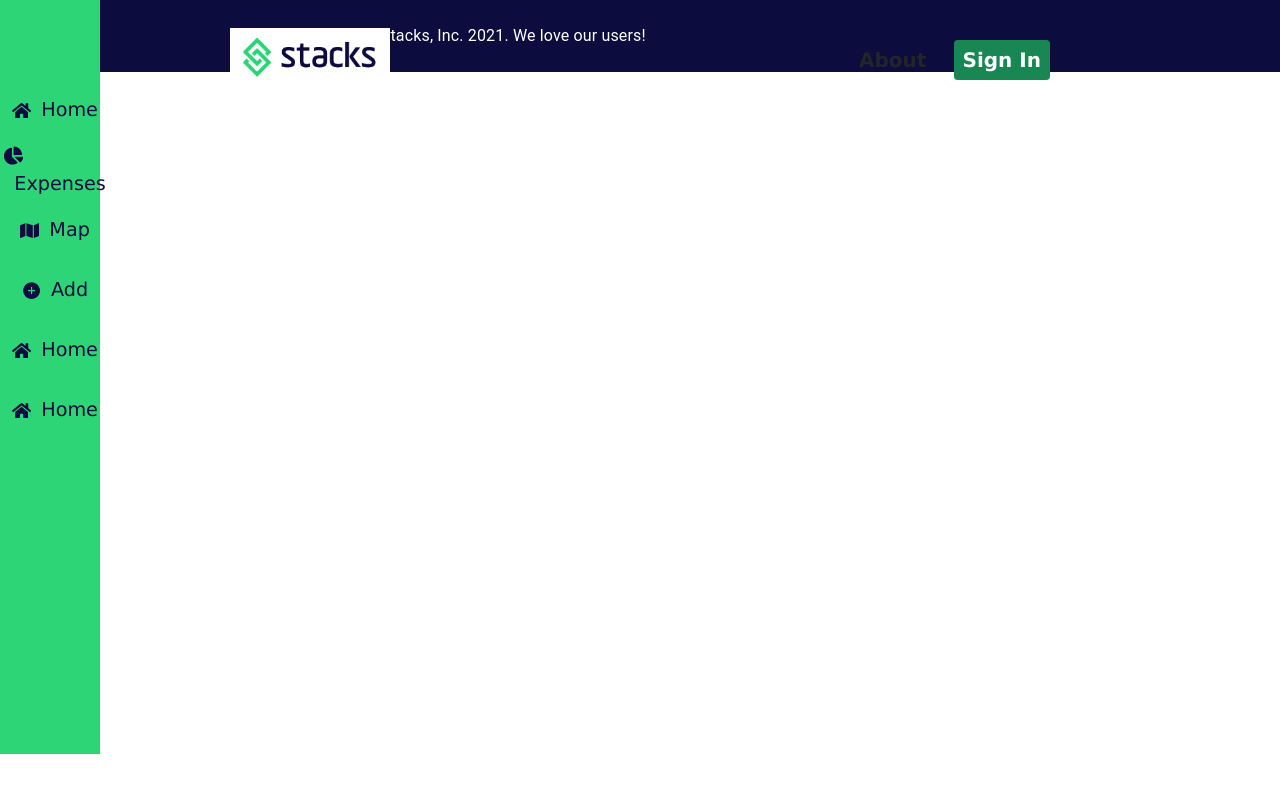
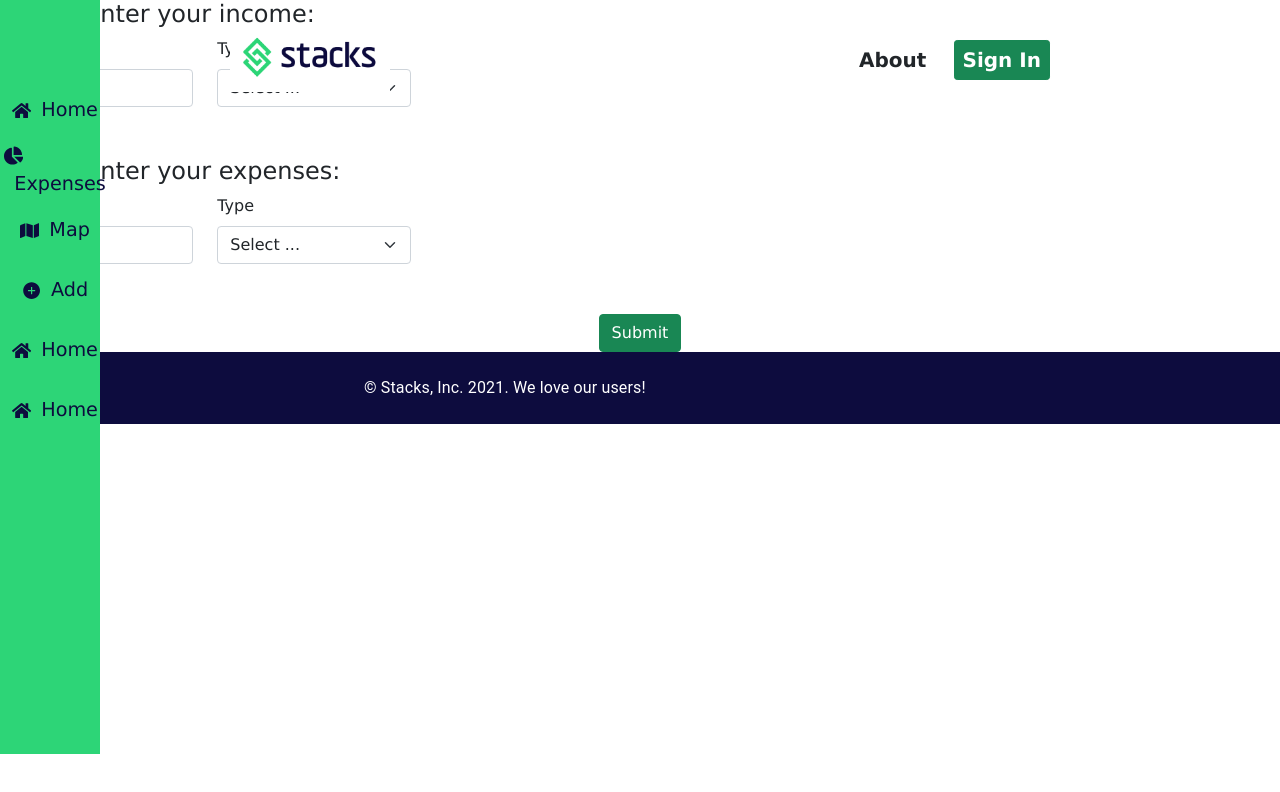
Before and after one commit to KanishDabreo/Stacks, a React (Create React App) app in the folder frontend/: page /Expenses in a window 1280 px wide. Shown: the top 792 px of the page. Built offline with nearby package versions, Linux system fonts and the light colour scheme; the HTML template or start-up script is replaced by a standard one.

Commit message:
expense route updated

```diff
--- a/frontend/src/App.js
+++ b/frontend/src/App.js
@@ -5,7 +5,7 @@ import Dashboard from './components/Dashboard';
 import Register from './components/Register';
 import Login from './components/Login';
 import Navbar from './components/Navbar';
-import AddExpenses from './components/AddExpenses';
+import Expenses from './components/Expenses';
 import About from './components/About';
 import Sidebar from './components/Sidebar';
 import Footer from './components/Footer';
@@ -19,7 +19,7 @@ function App() {
         <Route path="/dashboard" element={<Dashboard />} />
         <Route path="/register" element={<Register />} />
         <Route path="/login" element={<Login />} />
-        <Route path="/addexpenses" element={<AddExpenses />} />
+        <Route path="/Expenses" element={<Expenses />} />
         <Route path="/about" element={<About />} />
         <Route path="/profile" element={<Profile />} />
       </Routes>
--- a/frontend/src/components/AddExpenses.jsx
+++ b/frontend/src/components/Expenses.jsx
@@ -3,11 +3,11 @@ import Row from 'react-bootstrap/Row';
 import Col from 'react-bootstrap/Col';
 import Button from 'react-bootstrap/Button';
 // import FloatingLabel from 'react-bootstrap/esm/FloatingLabel';
-import './addexpense.css';
+import './expense.css';
 
-export default function AddExpenses(props) {
+export default function Expenses(props) {
   return (
-    <div className="addexpense-page">
+    <div className="expense-page">
       <h4>Please enter your income: </h4>
       <div class="income-container">
         <Row className="mb-3">
```
Also changed, not shown: frontend/src/components/Profile.css (added), frontend/src/components/expense.css (renamed from frontend/src/components/addexpense.css).
